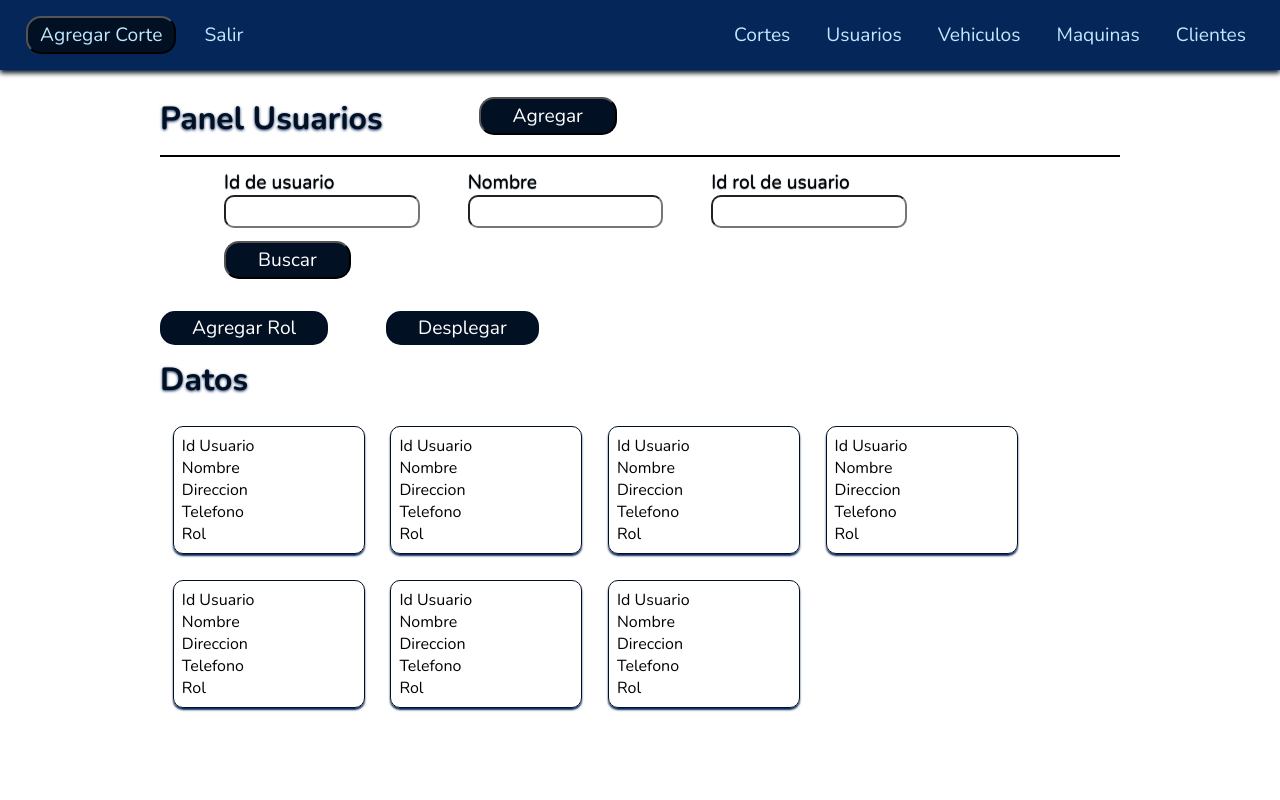
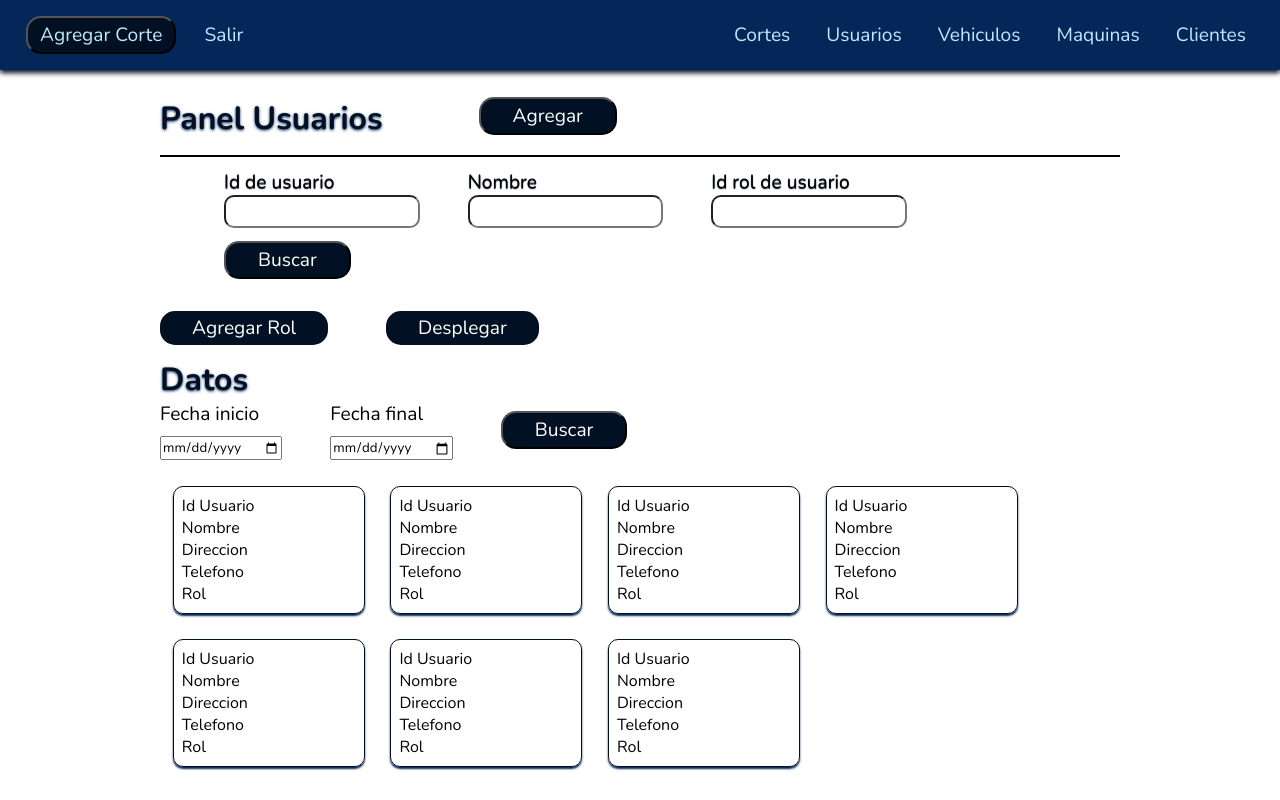
Before and after one commit to KIHM-02/Jackes_2.0, a PHP site: page /admin/usuario.php in a window 1280 px wide. Run offline with PHP 8.4, Linux system fonts and the light colour scheme; the visitor is signed in with stand-in values (Sample User, id 1).

Commit message:
Added the dates form for usuario

```diff
--- a/admin/css/main.css
+++ b/admin/css/main.css
@@ -103,7 +103,30 @@ header{
     margin: auto;
     margin-top: var(--top-margin);
     text-align: left;
+
+    display: flex;
+    flex-flow: column wrap;
 }
+
+.date-container{
+    display: flex;
+    flex-flow: row wrap;
+    align-items: center;
+    gap: var(--right-margin);
+}
+
+.date-container article{
+    display: flex;
+    flex-flow: column wrap;
+    align-items: flex-start;
+}
+
+.date-container article label{
+    margin-bottom: var(--bottom-small-margin);
+    font-size: var(--text-items);
+}
+
+/*Information*/
 
 .info-container{
     width: 75%;
--- a/admin/usuario.php
+++ b/admin/usuario.php
@@ -72,6 +72,23 @@
 
     <section class = "section-title">
         <h2 class ="subtitle">Datos</h2>
+
+        <form method ="post" class ="date-container">
+            <article>
+                <label class="" for="firstDate">Fecha inicio</label>
+                <input type="date" name="firstDate" id="firstDate">
+            </article>
+
+            <article>
+                <label for="firstDate">Fecha final</label>
+                <input type="date" name="firstDate" id="firstDate">
+            </article>
+
+            <article class ="table-buttons">
+                <input type="submit" value="Buscar" class ="btn-black-header header-buttons">
+            </article>
+        </form>
+
     </section>
 
     <section class ="info-container">
--- a/css/color.css
+++ b/css/color.css
@@ -33,6 +33,7 @@
     --right-margin: 3em;
     --right-small-margin: 1em;
     --bottom-margin: 1em;
+    --bottom-small-margin: .5em;
 
     --inside-padding: .3em;
 
```
